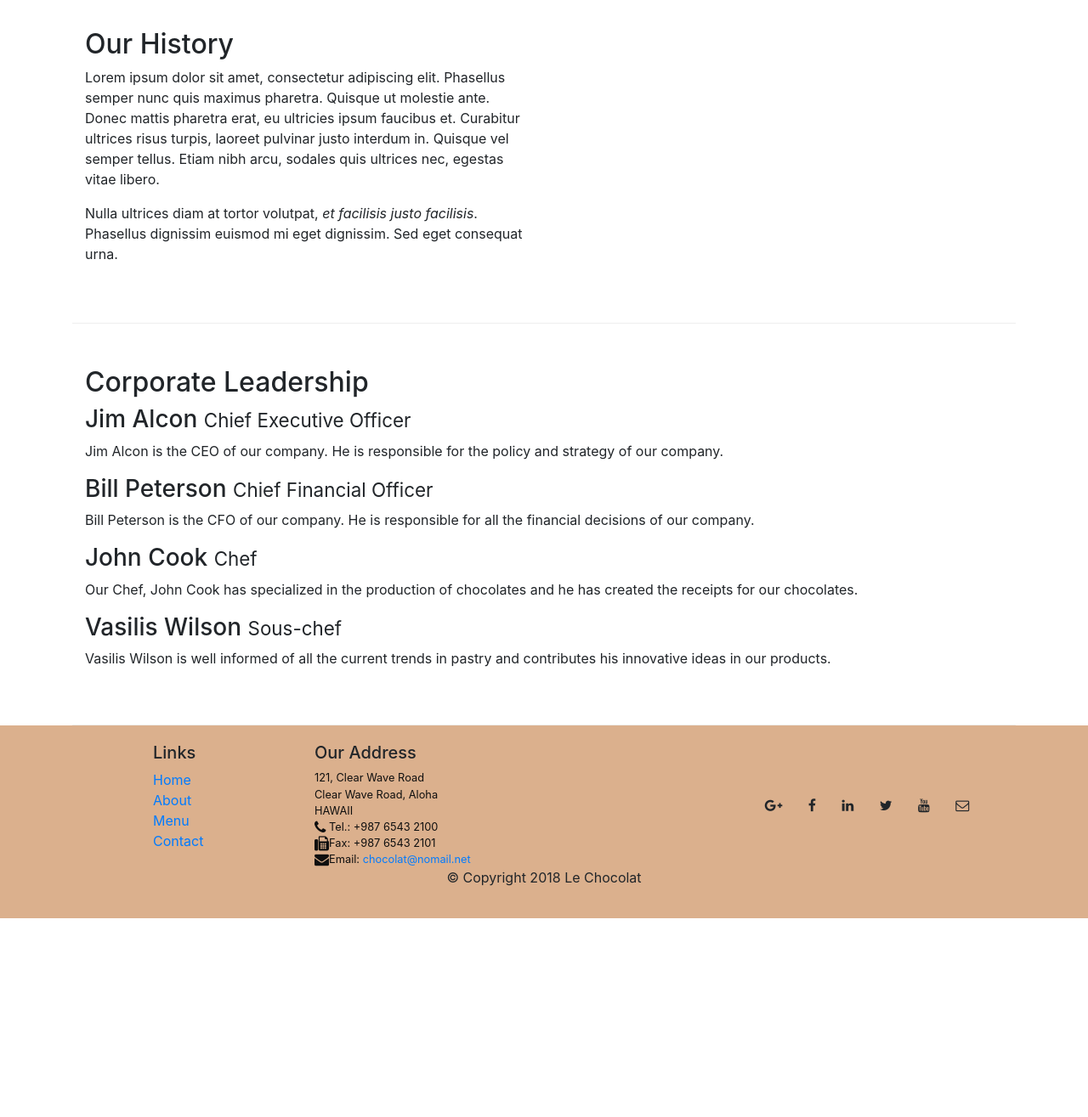
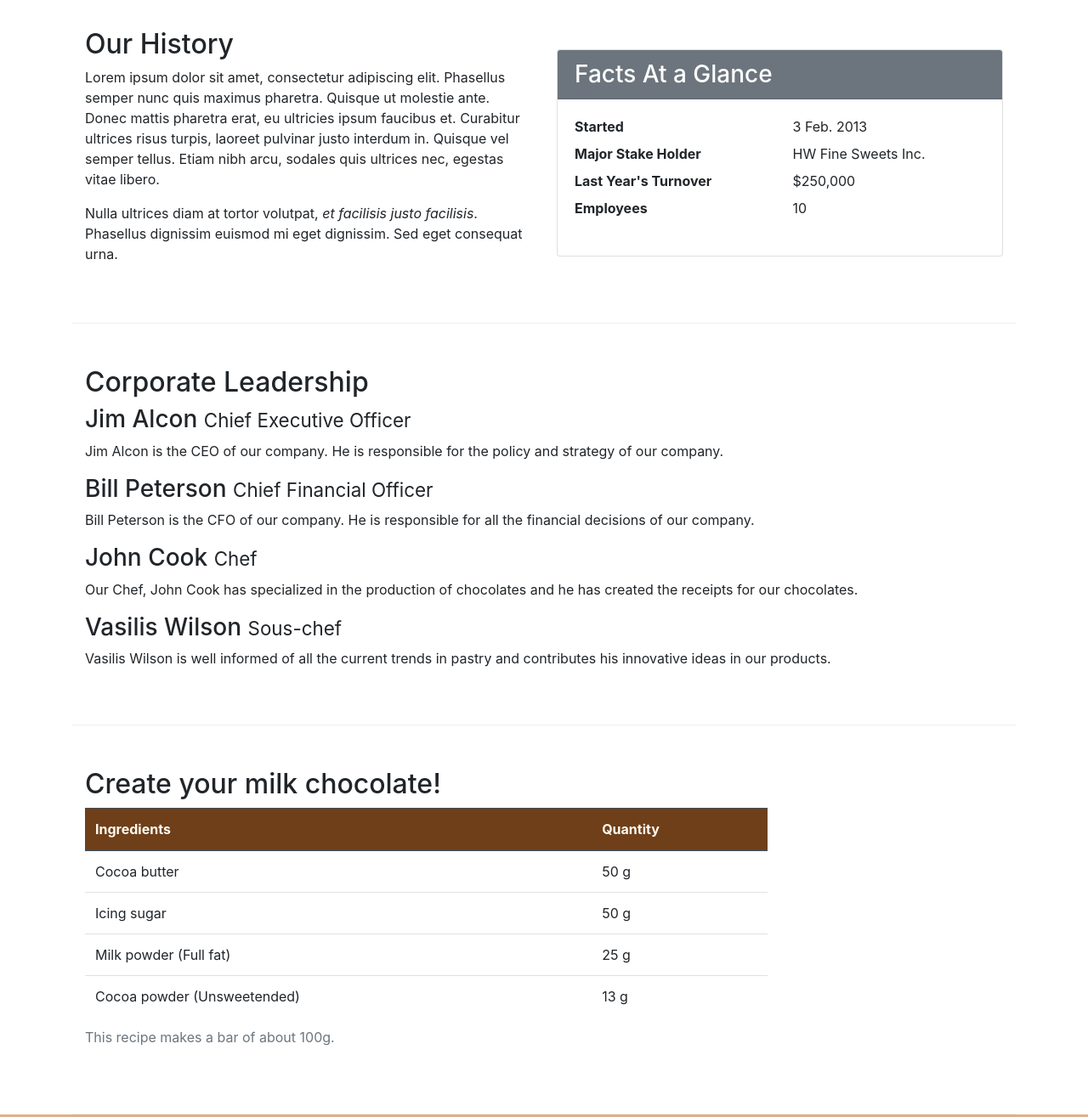
Before and after one commit to esarac74/leChocolat_enes, a website: page aboutus.html in a window 1280 px wide. Shown: the part 460-1775 px from the top of the page at 85% size. Before the commit the page ends 1541 px from the top, so only its background shows below. Drawn offline with nearby package versions, Linux system fonts and the light colour scheme.

Commit message:
Tables and Cards

```diff
--- a/aboutus.html
+++ b/aboutus.html
@@ -68,6 +68,21 @@
                 <p>Nulla ultrices diam at tortor volutpat, <em>et facilisis justo facilisis</em>. Phasellus dignissim euismod mi eget dignissim. Sed eget consequat urna. </p>
             </div>
             <div class="col col-sm">
+                <div class="card">
+                    <h3 class="card-header bg-secondary text-white">Facts At a Glance</h3>
+                    <div class="card-body">
+                        <dl class="row">
+                            <dt class="col-6">Started</dt>
+                            <dd class="col-6">3 Feb. 2013</dd>
+                            <dt class="col-6">Major Stake Holder</dt>
+                            <dd class="col-6">HW Fine Sweets Inc.</dd>
+                            <dt class="col-6">Last Year's Turnover</dt>
+                            <dd class="col-6">$250,000</dd>
+                            <dt class="col-6">Employees</dt>
+                            <dd class="col-6">10</dd>
+                        </dl>
+                    </div>
+                </div>
             </div>
         </div>
 
@@ -86,8 +101,46 @@
                 <p class="d-none d-sm-block">Vasilis Wilson is well informed of all the current trends in pastry and contributes his innovative ideas in our products. </p>
             </div>
        </div>
+      <div class="row row-content align-items-center">
+        <div class="col-12 col-sm-9">
+        <h2> Create your milk chocolate!</h2>
+        <div class="table-responsive">
+            <table class="table table-hover">
+            <caption>This recipe makes a bar of about 100g.</caption>
+            <thead class="thead-dark">
+            <tr>
+            <th>Ingredients</th>
+            <th>Quantity</th>
+            </tr>
+            </thead>
+            <tbody>
+            <tr >
+            <td>Cocoa butter</td>
+            <td>50 g</td>
+            </tr>
+            <tr>
+            <td>Icing sugar</td>
+            <td>50 g</td>
+            </tr>
+            <tr>
+            <td>Milk powder (Full fat)</td>
+            <td>25 g</td>
+            </tr>
+            <tr>
+            <td>Cocoa powder (Unsweetended)</td>
+            <td>13 g</td>
+            </tr>
+            </tbody>
+            </table>
+            </div>
 
+
+        </div>
+        <div class="col-12 col-sm-3">
+        </div>
+        </div>
     </div>
+
 
     <footer class="footer">
         <div class="container">
--- a/css/style.css
+++ b/css/style.css
@@ -32,3 +32,8 @@
     .bg-light {
         background-color: #dbb08d !important;
     }
+    .table .thead-dark th{
+        color:floralwhite;
+        background-color:#6E3F19
+    }
+    tr:hover {background-color:#dbb08db0!important}
```
